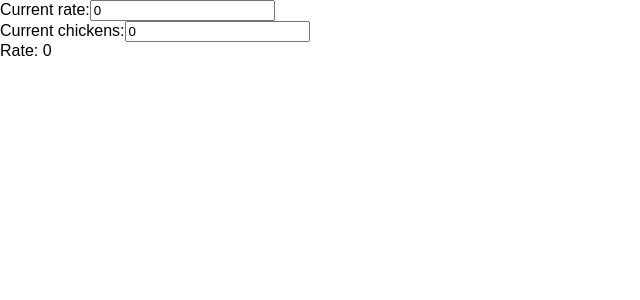
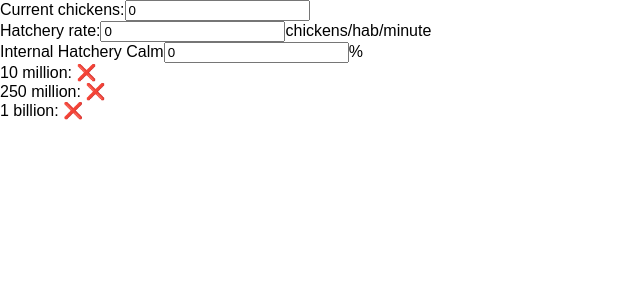
Before and after one commit to zofrex/eggs-calculator, a React (Create React App) app: page / in a window 1280 px wide. Shown: the top 300 px of the page, without its empty margins (0-640 px from the left). Built offline with nearby package versions, Linux system fonts and the light colour scheme.

Commit message:
Create a basic trophy calculator

```diff
--- a/src/App.js
+++ b/src/App.js
@@ -1,6 +1,7 @@
 import React, { Component } from 'react';
 import logo from './logo.svg';
 import './App.css';
+import {abbrev_to_num} from './abbreviations';
 
 class App extends Component {
     render() {
@@ -20,8 +21,9 @@ class App extends Component {
 
 class NameForm extends Component {
     state = {
-        currentRate: 0,
-        currentChickens: 0
+        currentChickens: 0,
+        rate: 0,
+        calm: 0,
     };
 
     handleChange = (event) => {
@@ -39,22 +41,55 @@ class NameForm extends Component {
     };
 
     getOutput = () => {
-        return this.state.currentRate * this.state.currentChickens;
+        return this.state.currentChickens + this.state.rate * 4 * (1 + this.state.calm / 100);
+    }
+
+    getTime = (target, rate) => {
+        if(target <= 0) {
+            return "✅";
+        }
+        else if (rate <= 0) {
+            return "❌";
+        }
+        else {
+            let minutes = Math.ceil(target / rate);
+            const days = Math.floor(minutes / 60 / 24);
+            minutes = minutes - 24 * 60 * days;
+            const hours = Math.floor(minutes / 60);
+            minutes = minutes - 60 * hours;
+            return days + "d " + hours + "h " + minutes + "m";
+        }
     }
 
     render() {
+        const actualRate = this.state.rate * 4 * (1 + this.state.calm / 100);
+        const current = abbrev_to_num(this.state.currentChickens);
+        const to10mil = 10000000 - current;
+        const to250mil = 250000000 - current;
+        const to1bil = 1000000000 - current;
+
         return (
             <form onSubmit={this.handleSubmit}>
-                <div><label>
-                    Current rate:
-                    <input name="currentRate" type="text" value={this.state.currentRate} onChange={this.handleChange}/>
-                </label></div>
                 <div><label>
                     Current chickens:
                     <input name="currentChickens" type="text" value={this.state.currentChickens}
                            onChange={this.handleChange}/>
                 </label></div>
-                <div>Rate: {this.getOutput()}</div>
+                <div><label>
+                    Hatchery rate:
+                    <input name="rate" type="text" value={this.state.rate} onChange={this.handleChange}/>
+                    chickens/hab/minute
+                </label></div>
+                <div><label>
+                    Internal Hatchery Calm
+                    <input name="calm" type="text" value={this.state.calm} onChange={this.handleChange}/>
+                    %
+                </label></div>
+                <div>
+                    10 million: {this.getTime(to10mil, actualRate)}<br/>
+                    250 million: {this.getTime(to250mil, actualRate)}<br/>
+                    1 billion: {this.getTime(to1bil, actualRate)}<br/>
+                </div>
             </form>
         );
     }
```
